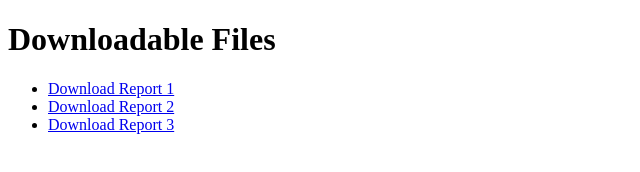
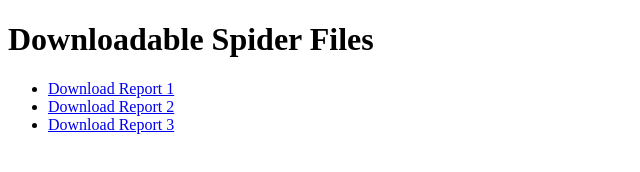
Before and after one commit to iaeknowli/webscrape-test, a plain HTML site: page index.html in a window 1280 px wide. Shown: the whole page, without its empty margins (0-640 px from the left). Drawn offline with Linux system fonts and the light colour scheme.

Commit message:
Update index.html

```diff
--- a/index.html
+++ b/index.html
@@ -4,7 +4,7 @@
 <title>Spider Downloads</title>
 </head>
 <body>
-<h1>Downloadable Files</h1>
+<h1>Downloadable Spider Files</h1>
 <ul>
 <li><a href="downloads/" download>Download Report 1</a></li>
 <li><a href="downloads/" download>Download Report 2</a></li>
```
